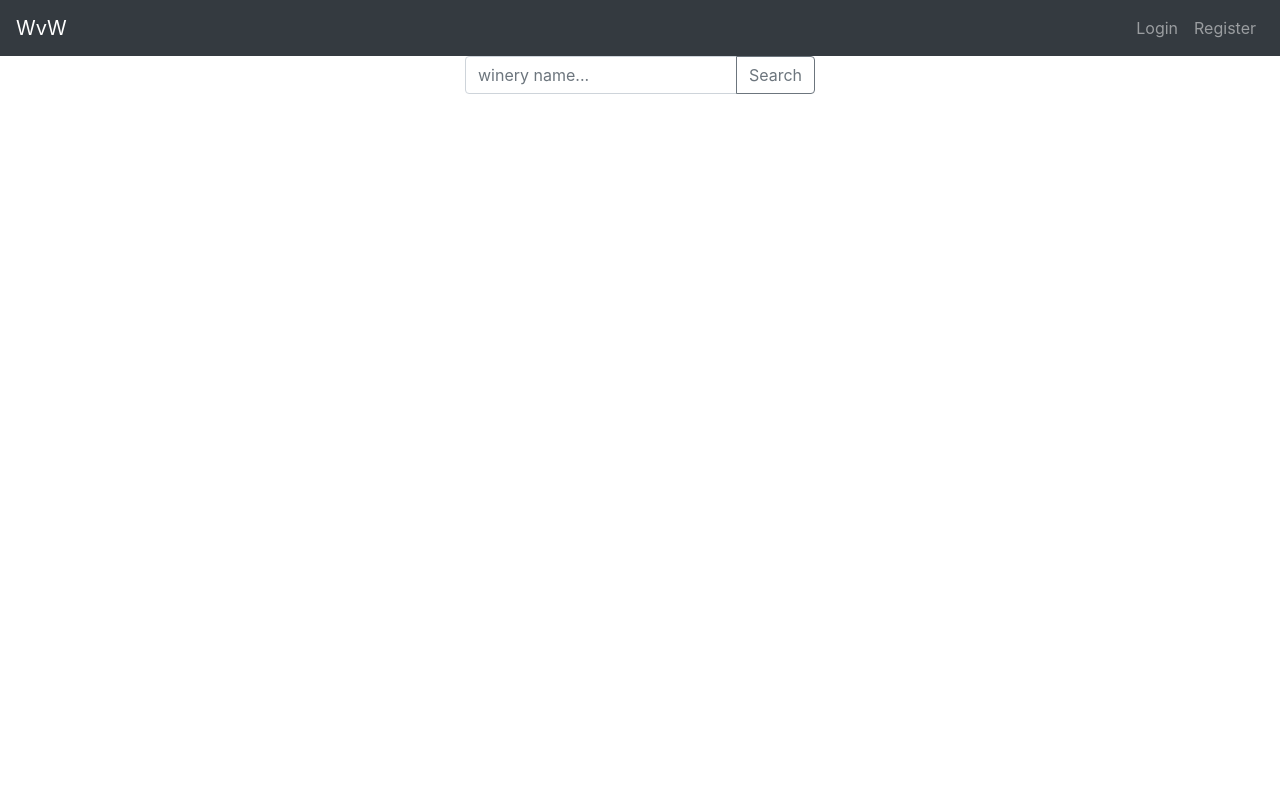
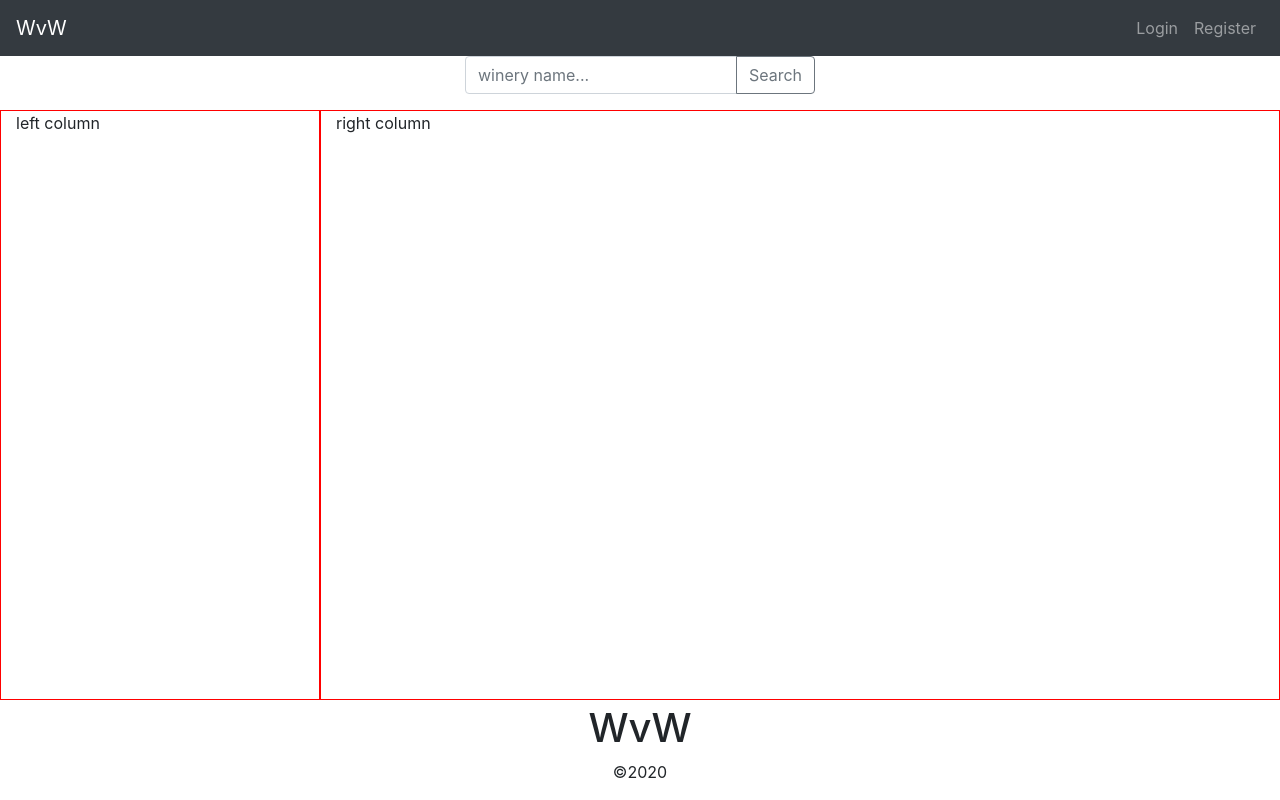
Before and after one commit to egilbertsen/project-3, a React (Create React App) app in the folder wvw-app/client/: page / in a window 1280 px wide. Built offline with nearby package versions, Linux system fonts and the light colour scheme.

Commit message:
Added footer and added columns to main page

```diff
--- a/wvw-app/client/src/App.js
+++ b/wvw-app/client/src/App.js
@@ -1,6 +1,7 @@
 import { BrowserRouter as Router, Switch, Route } from "react-router-dom";
 import Header from './components/Header';
 import Body from './components/Body';
+import Footer from './components/Footer';
 import Login from './components/Login';
 import Register from './components/Register';
 import './index.css';
@@ -21,7 +22,7 @@ function App() {
             <Body />
           </Route>
         </Switch>
-        {/* <Footer/> goes here */}
+        <Footer/>
       </div>
     </Router>
   );
--- a/wvw-app/client/src/components/Body.js
+++ b/wvw-app/client/src/components/Body.js
@@ -1,4 +1,5 @@
 // import { useState, useEffect } from 'react';
+import { Container, Row, Col } from 'react-bootstrap';
 import Search from './Search';
 
 
@@ -7,9 +8,19 @@ export default function Body() {
 
 
     return (
-        <>
+        <main>
             <Search />
+            <Container fluid className="main-content">
+                <Row className="d-flex">
+                    <Col lg={3} className="left-column">
+                        left column
+                    </Col>
+                    <Col lg={9} className="right-column">
+                        right column
+                    </Col>
+                </Row>
+            </Container>
 
-        </>
+        </main>
     )
 }
--- /dev/null
+++ b/wvw-app/client/src/components/Footer.js
@@ -0,0 +1,13 @@
+
+
+export default function Footer() {
+    let currentYear = new Date().getFullYear();
+    return (
+
+        <footer>
+            <h1>WvW</h1>
+    <p>©<span className="currentYear">{currentYear}</span></p>
+        </footer>
+
+    )
+}
--- a/wvw-app/client/src/index.css
+++ b/wvw-app/client/src/index.css
@@ -1,5 +1,6 @@
 body {
   margin: 0;
+  padding: 0;
   font-family: -apple-system, BlinkMacSystemFont, 'Segoe UI', 'Roboto', 'Oxygen',
     'Ubuntu', 'Cantarell', 'Fira Sans', 'Droid Sans', 'Helvetica Neue',
     sans-serif;
@@ -16,3 +17,25 @@ code {
 .formContainer {
   width: 600px;
 }
+
+main {
+  height: calc(100vh - 154px);
+}
+
+.left-column, .right-column {
+  height: calc(100vh - 210px);
+  border: 1px solid red;
+  text-align: left;
+}
+
+.main-content {
+  height: 100%;
+}
+
+footer {
+  position: fixed;
+  bottom: 0;
+  left: 0;
+  text-align: center;
+  width: 100%;
+}
```
Also changed, not shown: wvw-app/package.json (+8 -7 lines), 2 other files (tests, documents, lock files or other folders).
